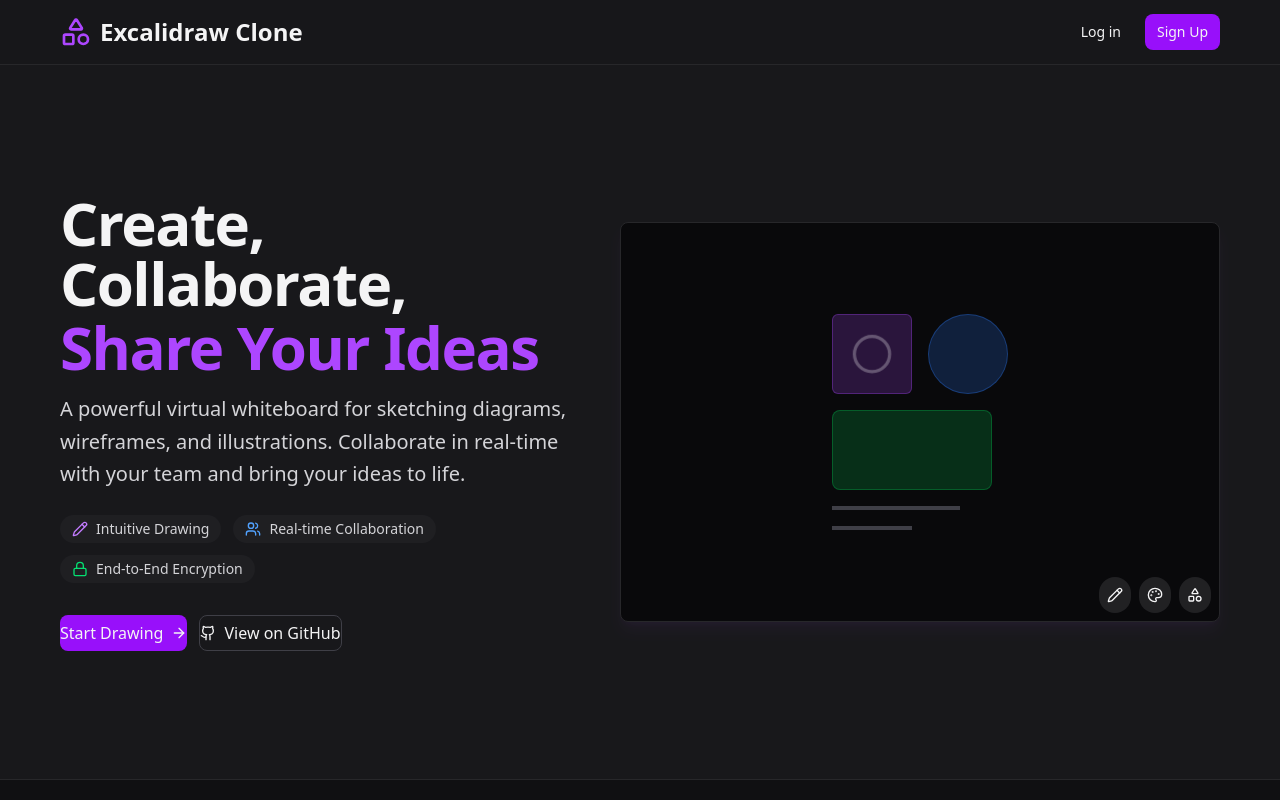
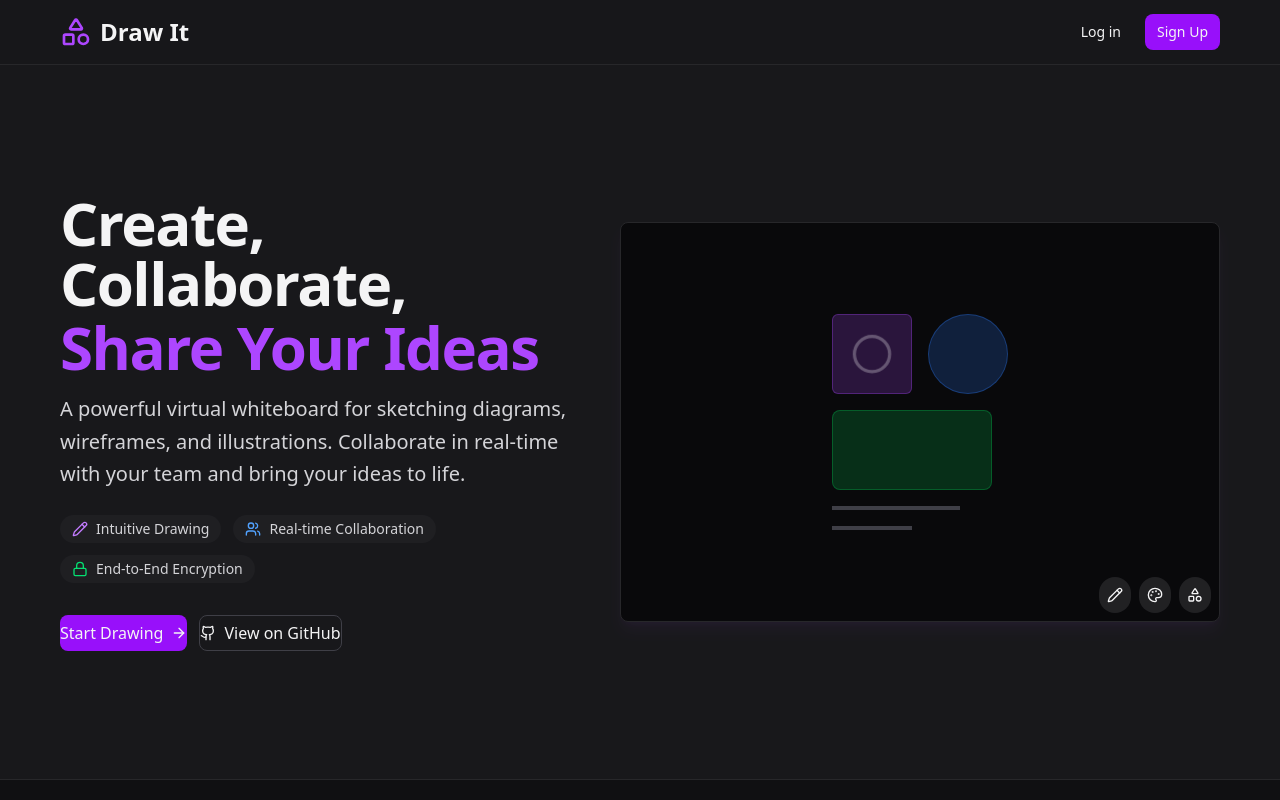
Before and after one commit to armaan357/draw-it, a Next.js app in the folder apps/web/: page / in a window 1280 px wide. Shown: the top 800 px of the page. Built offline with nearby package versions, Linux system fonts and the light colour scheme.

Commit message:
frontend-init

```diff
--- a/apps/web/app/page.tsx
+++ b/apps/web/app/page.tsx
@@ -27,7 +27,7 @@
           <div className="flex items-center gap-2">
             <Link href="/" className="flex items-center gap-2">
               <Shapes className="h-8 w-8 text-purple-500" />
-              <span className="font-heading text-2xl font-bold">Excalidraw Clone</span>
+              <span className="font-heading text-2xl font-bold">Draw It</span>
             </Link>
           </div>
 
@@ -353,7 +353,7 @@
           <div className="flex flex-col gap-2">
             <Link href="/" className="flex items-center gap-2">
               <Shapes className="h-6 w-6 text-purple-500" />
-              <span className="font-heading font-bold text-lg">Excalidraw Clone</span>
+              <span className="font-heading font-bold text-lg">Draw It</span>
             </Link>
             <p className="text-sm text-zinc-400 mt-2">A virtual whiteboard for sketching hand-drawn like diagrams.</p>
             <div className="flex gap-4 mt-4">
@@ -458,64 +458,3 @@
     </div>
   )
 }
-
-
-// export default function Home() {
-
-//   const router = useRouter();
-//   const inpRef = useRef<HTMLInputElement>(null);
-//   type schemaType = z.infer<typeof CreateRoomSchema>;
-
-
-//   async function createRoom() {
-//     if(!inpRef.current || inpRef.current.value.length === 0) {
-//       return;
-//     }
-//     const room: schemaType = {
-//       roomId: inpRef.current.value
-//     };
-//     const token = localStorage.getItem('token');
-//     const createRoom = await axios.post('http://localhost:3001/create-room', room, {headers: { authHeader: token }});
-//     if(createRoom.data.error) {
-//       console.log('Error occured');
-//       return;
-//     }
-//     router.push(`/room/${room.roomId}`)
-//   }
-
-//   async function joinRoom() {
-//     if(!inpRef.current || inpRef.current.value.length === 0) {
-//       return;
-//     }
-//     const room: schemaType = {
-//       roomId: inpRef.current.value
-//     };
-//     const token = localStorage.getItem('token');
-//     const createRoom = await axios.post('http://localhost:3001/join-room', room, {headers: { authHeader: token }});
-//     if(createRoom.data.error) {
-//       console.log('Error occured');
-//       return;
-//     }
-//     router.push(`/room/${room.roomId}`)
-//   }
-
-//   return (
-//     <div className={styles.page}>
-//       <main className="w-full flex justify-center">
-//         <h1 className={styles.heading}>Join a Room to start chatting!</h1>
-//         <div className="flex flex-col gap-4 justify-center items-center mt-12 w-5xl">
-//           <div>
-//             <div>
-//               <InputBox placeholder="Enter Room ID" ref={inpRef} type="text" className={styles.primary!} purpose="send" />
-//             </div>
-//             <div className="flex gap-5 mt-4">
-//               <Button children={'Create Room'} className={styles.primary} onClick={createRoom} />
-//               <Button children={'Join Room'} className={styles.primary} onClick={joinRoom} />
-//             </div>
-//           </div>
-
-//         </div>
-//       </main>
-//     </div>
-//   );
-// }
```
